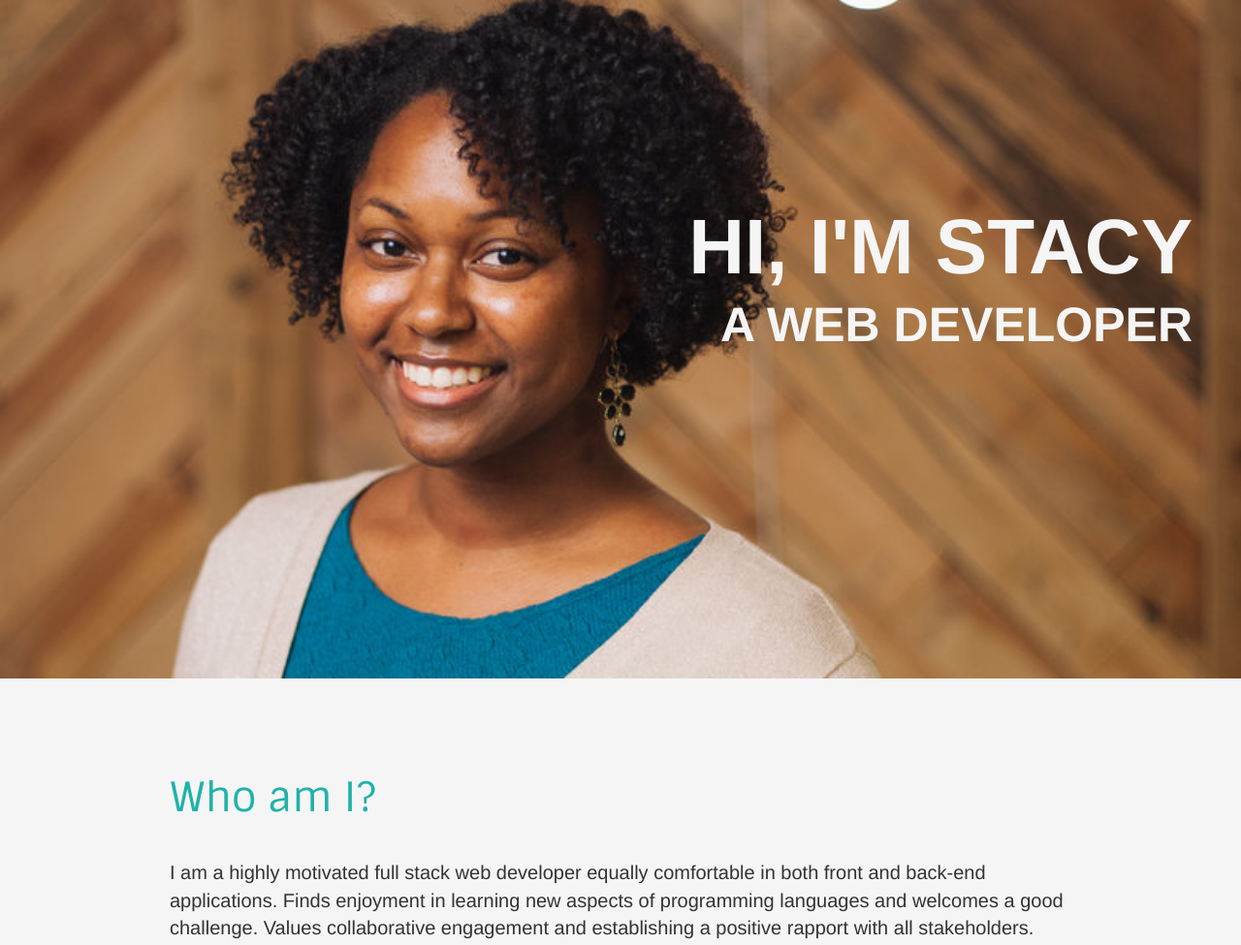
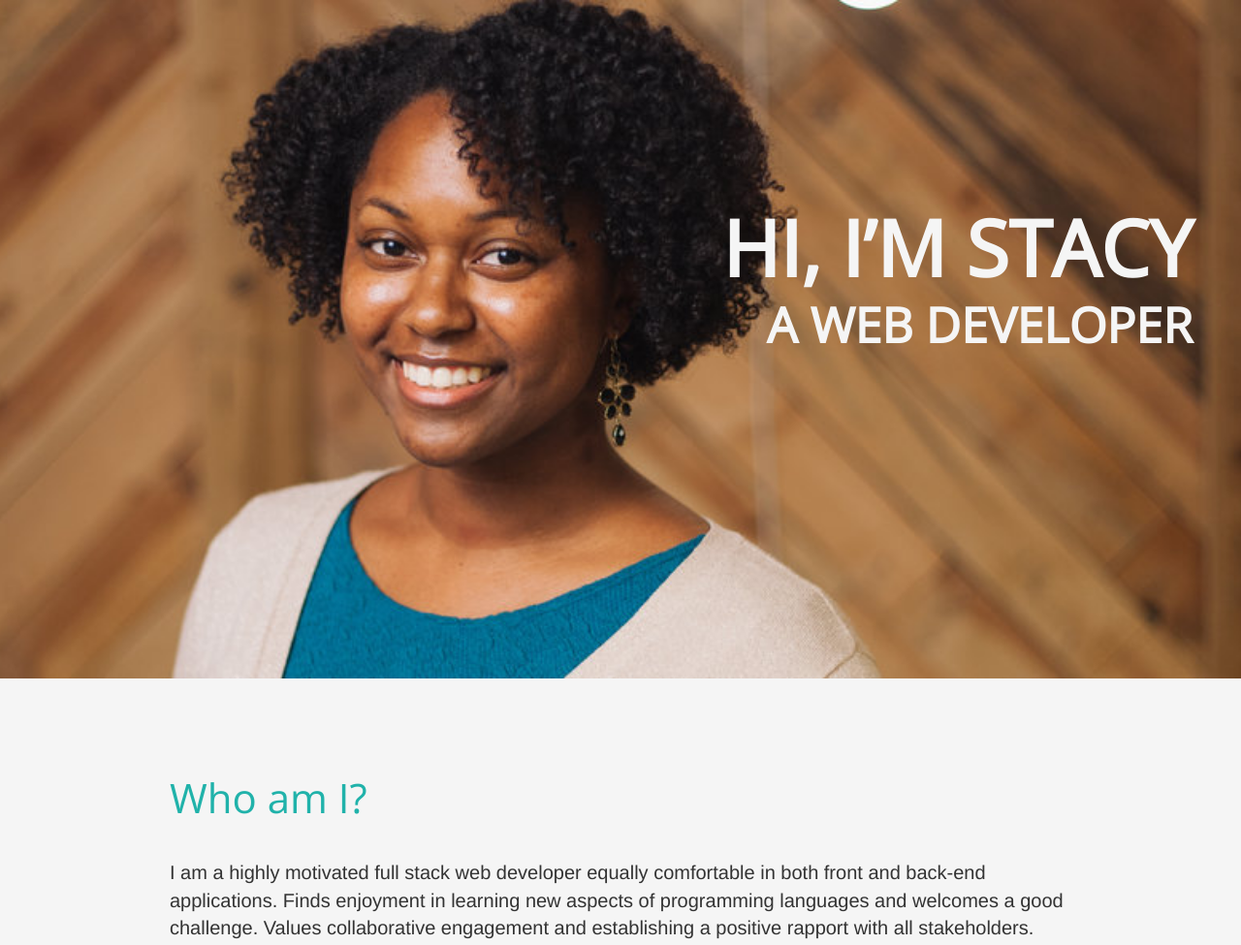
Before and after one commit to stacybanks514/stacynicole, a plain HTML site: page index.html in a window 1280 px wide. Shown: the top 975 px of the page at 97% size. Drawn offline with nearby package versions, Linux system fonts and the light colour scheme.

Commit message:
fixed some fonts

```diff
--- a/index.html
+++ b/index.html
@@ -9,9 +9,7 @@
         <meta charset="utf-8">
         <meta http-equiv="X-UA-Compatible" content="IE=edge">
         <meta name="viewport" content="width=device-width, initial-scale=1">
-        <link href='https://fonts.googleapis.com/css?family=Sintony' rel='stylesheet' type='text/css'>
-
-        <!-- Bootstrap -->
+        <link href='https://fonts.googleapis.com/css?family=Open+Sans' rel='stylesheet' type='text/css'>
         <link href="dist/css/bootstrap.min.css" rel="stylesheet">
         <!-- HTML5 shim and Respond.js for IE8 support of HTML5 elements and media queries -->
         <!-- WARNING: Respond.js doesn't work if you view the page via file:// -->
@@ -28,7 +26,7 @@
     <div class="col-lg-12">
       <section class="module parallax parallax-1">
         <div class="container" id="welcome">
-          <h1 class="intro">Hi, I'm Stacy</h1>
+          <h1 class="intro">Hi, I’m Stacy</h1>
           <h3 class="web">A web developer</h3>
         </div>
       </section>
@@ -74,7 +72,7 @@
     <div class="col-lg-12">
       <section class="module parallax parallax-2">
         <div class="container" id="quote1">
-          <h3>"Life isn't about <font color="indigo">finding </font> yourself. Life is about <font color="tomato">creating </font> yourself."</h3>
+          <h3>“Life isn’t about <font color="indigo">finding </font> yourself. Life is about <font color="tomato">creating </font> yourself.”</h3>
           <h4>- George Bernard Shaw</h4>
         </div>
       </section>
@@ -129,7 +127,7 @@
     <div class="col-lg-12">
       <section class="module parallax parallax-3">
         <div class="container" id="quote1">
-            <h3>"Laughter is <font color="darkcyan">timeless</font>, <font color="mediumvioletred">imagination</font> has no age, and dreams are <font color="mediumslateblue">forever</font>."</h3>
+            <h3>“Laughter is <font color="darkcyan">timeless</font>, <font color="mediumvioletred">imagination</font> has no age, and dreams are <font color="mediumslateblue">forever</font>.”</h3>
           <h4>- Walt Disney</h4>
         </div>
       </section>
@@ -142,7 +140,7 @@
         <div class="container" id="social-box">
           <div class="row" >
             <div class="col-lg-12">
-              <h2>Lets chat!</h2>
+              <h2>Let’s chat!</h2>
               <h4> Stacy Nicole Banks </h4>
               <h4><a href="StacyNicoleBanksResume00.pdf">Resume</a></h4>
             </div>
--- a/style.css
+++ b/style.css
@@ -8,7 +8,7 @@ section.module:last-child {
 }
 section.module h2 {
   margin-bottom: 40px;
-  font-family: 'Sintony', sans-serif;
+  font-family: 'Open Sans', sans-serif;
   font-size: 30px;
 }
 section.module p {
@@ -97,11 +97,14 @@ section.module.parallax-3 {
 }
 .intro {
   line-height: 100px;
+  font-size: 200px;
   text-align: center;
+  font-family: 'Open Sans', sans-serif;
 }
 .web {
   line-height: 100px;
   text-align: right;
+  font-family: 'Open Sans', sans-serif;
 }
 #list {
   max-width: 500px;
```
